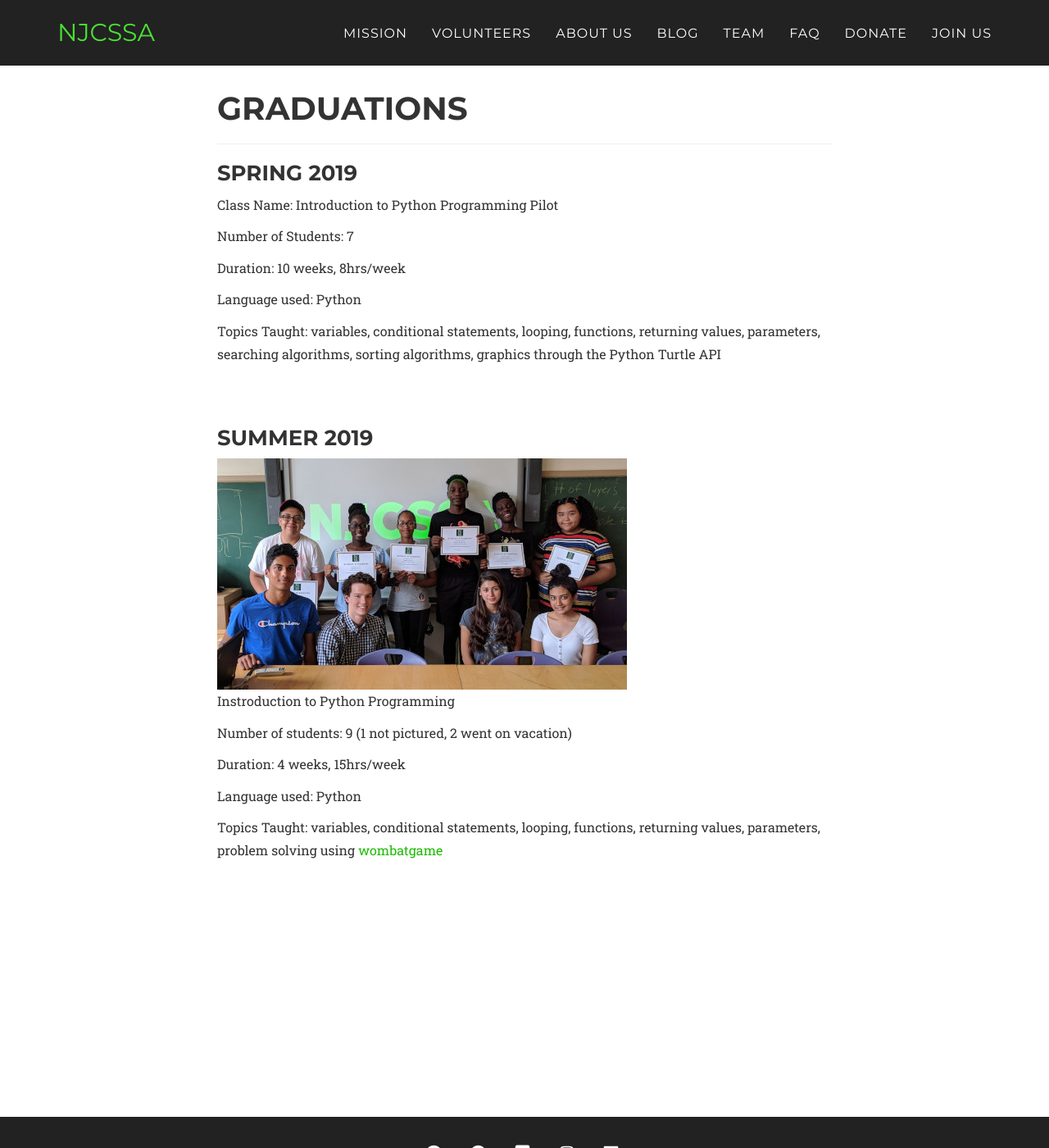
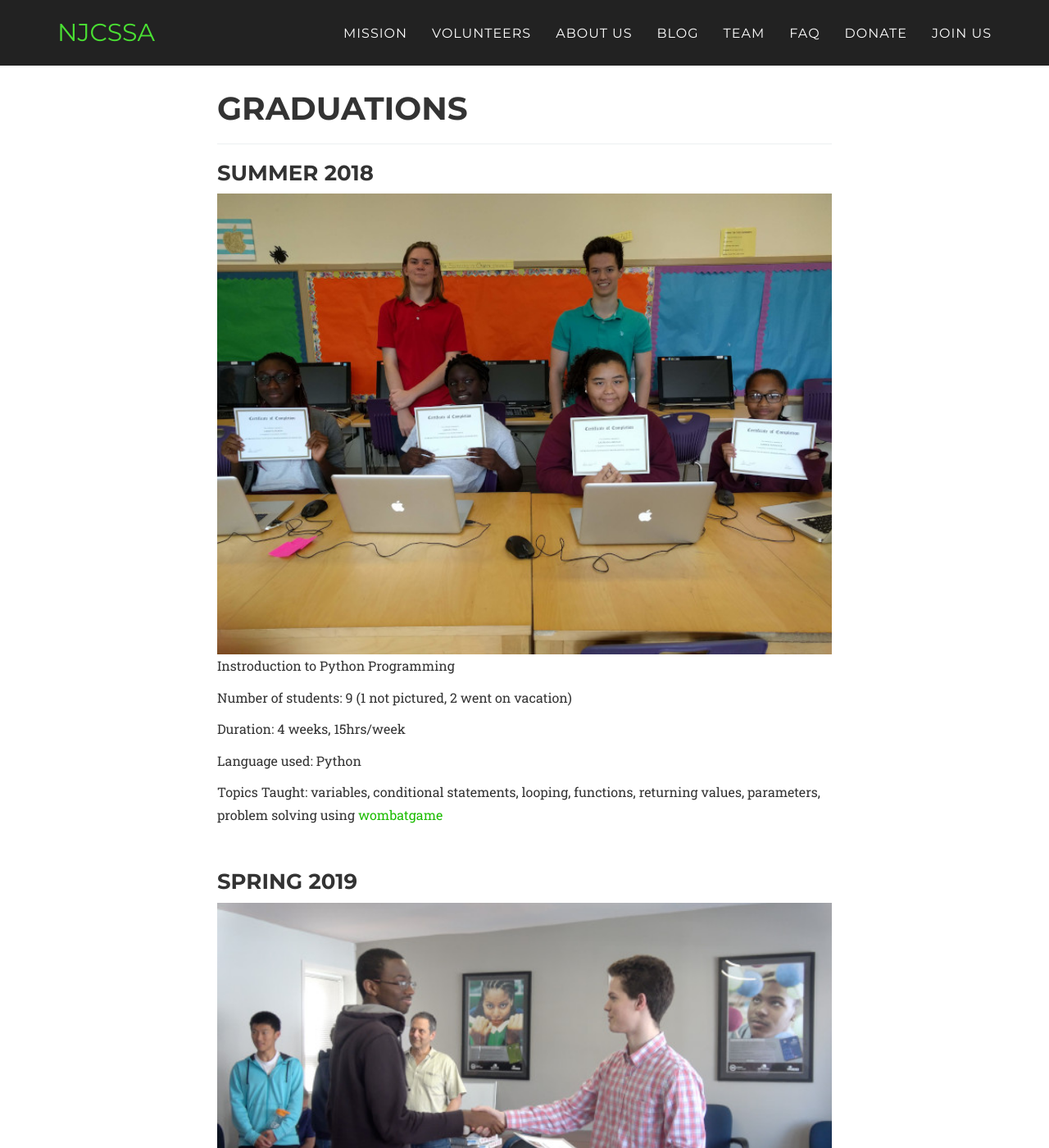
Before and after one commit to benjaminnow/njcssa, a Jekyll site: the page built from graduations.html, in a window 1280 px wide and 1400 px high. Shown: the whole window at 82% size. Built offline with Jekyll 4.4.1, drawn with Linux system fonts in a browser that asks for light colours; nearby versions of some CDN libraries; some web fonts are replaced.

Commit message:
updated blog, forms, graduations

```diff
--- a/_includes/contact.html
+++ b/_includes/contact.html
@@ -13,7 +13,7 @@
                             <iframe src="https://discordapp.com/widget?id=491619339087118336&theme=dark" height="500" allowtransparency="true" frameborder="0"></iframe>
                         </div>
                         <div class="col-md-9 text-center" id="iframe">
-                            <iframe src="https://docs.google.com/forms/d/e/1FAIpQLSfiWNuf6bWDjeKHd9arR3Iqt9Gp0OQEXIxABasWByMfu1iEEQ/viewform?embedded=true" width="100%" height="500" frameborder="0" marginheight="0" marginwidth="0">Loading...</iframe>
+                            <iframe src="https://docs.google.com/forms/d/e/1FAIpQLScwheceFl5qcUOz1YUNQb_b9ePz13k0pWWwT6UANNw9f6x_RA/viewform?embedded=true" width="100%" height="500" frameborder="0" marginheight="0" marginwidth="0">Loading…</iframe>
                         </div>
                     </div>
                 </div>
--- a/blog.html
+++ b/blog.html
@@ -27,4 +27,6 @@ permalink: /blog/
             </div>
         </body>
     </section>
+    <script src="{{ "/js/jquery-1.11.0.js" | prepend: site.baseurl }}"></script>
+    <script src="{{ "/js/bootstrap.min.js" | prepend: site.baseurl }}"></script>
 </html>
--- a/graduations.html
+++ b/graduations.html
@@ -10,7 +10,17 @@ permalink: /graduations
         <div class="col-md-8">
             <h1>Graduations</h1>
             <hr>
+            <h3>Summer 2018</h3>
+            <img src="/img/portfolio/graduation_summer2018.jpg" style="width: 100%; height: auto">
+            <p>Instroduction to Python Programming</p>
+            <p>Number of students: 9 (1 not pictured, 2 went on vacation)</p>
+            <p>Duration: 4 weeks, 15hrs/week</p>
+            <p>Language used: Python</p>
+            <p>Topics Taught: variables, conditional statements, looping, functions, returning values,
+                parameters, problem solving using <a href="https://github.com/njcssa/summer2019_wombatgame">wombatgame</a></p>
+            <br>
             <h3>Spring 2019</h3>
+            <img src="/img/portfolio/graduation1.jpg" style="width: 100%; height: auto">
             <p>Class Name: Introduction to Python Programming Pilot</p>
             <p>Number of Students: 7</p>
             <p>Duration: 10 weeks, 8hrs/week</p>
@@ -21,7 +31,7 @@ permalink: /graduations
             <br>
             <br>
             <h3>Summer 2019</h3>
-            <img src="/img/portfolio/graduation_summer2019.jpg">
+            <img src="/img/portfolio/graduation_summer2019.jpg" style="width: 100%; height: auto">
             <p>Instroduction to Python Programming</p>
             <p>Number of students: 9 (1 not pictured, 2 went on vacation)</p>
             <p>Duration: 4 weeks, 15hrs/week</p>
```
Also changed, not shown: _includes/clients.html (+7 -2 lines), _includes/faq.html (+7 -5 lines), partnerships.html (+15 -0 lines), img/logos/link.jpg (added), img/portfolio/graduation_summer2018.jpg (added), img/portfolio/graduation_summer2019.jpg.
